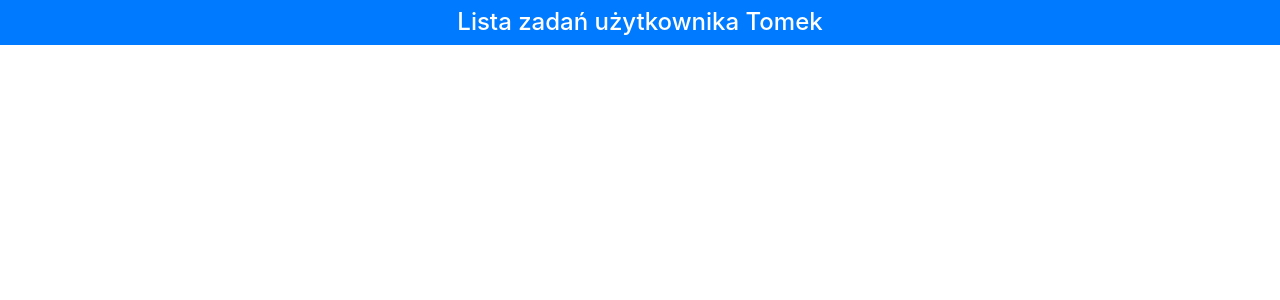
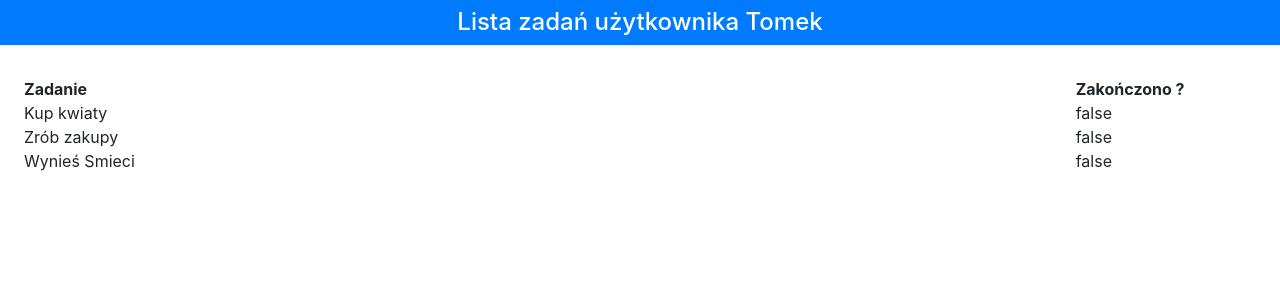
Before and after one commit to trojek71/todo, a Vue app: page / in a window 1280 px wide. Shown: the top 300 px of the page. Built offline with nearby package versions, Linux system fonts and the light colour scheme.

Commit message:
Add tasks

```diff
--- a/src/App.vue
+++ b/src/App.vue
@@ -3,6 +3,16 @@
     <h4 class="bg-primary text-white text-center p-2">
       Lista zadań użytkownika {{name}}
     </h4>
+    <div class="container-fluid p-4">
+      <div class="row">
+        <div class="col font-weight-bold">Zadanie</div>
+        <div class="col-2 font-weight-bold">Zakończono ?</div>
+      </div>
+      <div class="row" v-for="t in task" v-bind:key="t.action">
+        <div class="col">{{t.action}}</div>
+        <div class="col-2">{{t.done}}</div>
+      </div>
+    </div>
   </div>
 </template>
 
@@ -13,7 +23,11 @@ export default {
   name: 'app',
   data(){
     return{
-      name: "Tomek"
+      name: "Tomek",
+      task:[{action: "Kup kwiaty", done: false},
+            {action: "Zrób zakupy", done: false},
+            {action: "Wynieś Smieci", done: false}]
+
     }
   }
 
```
